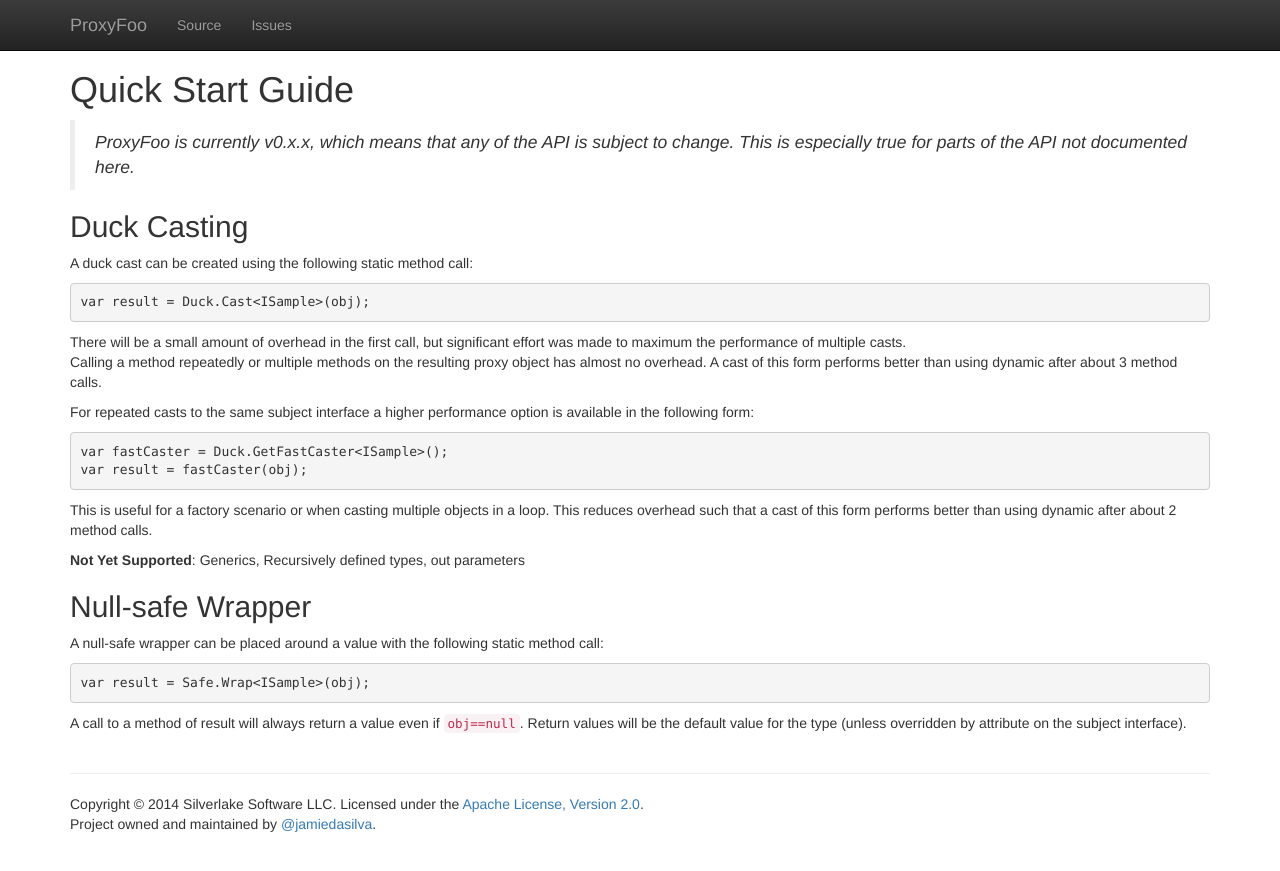
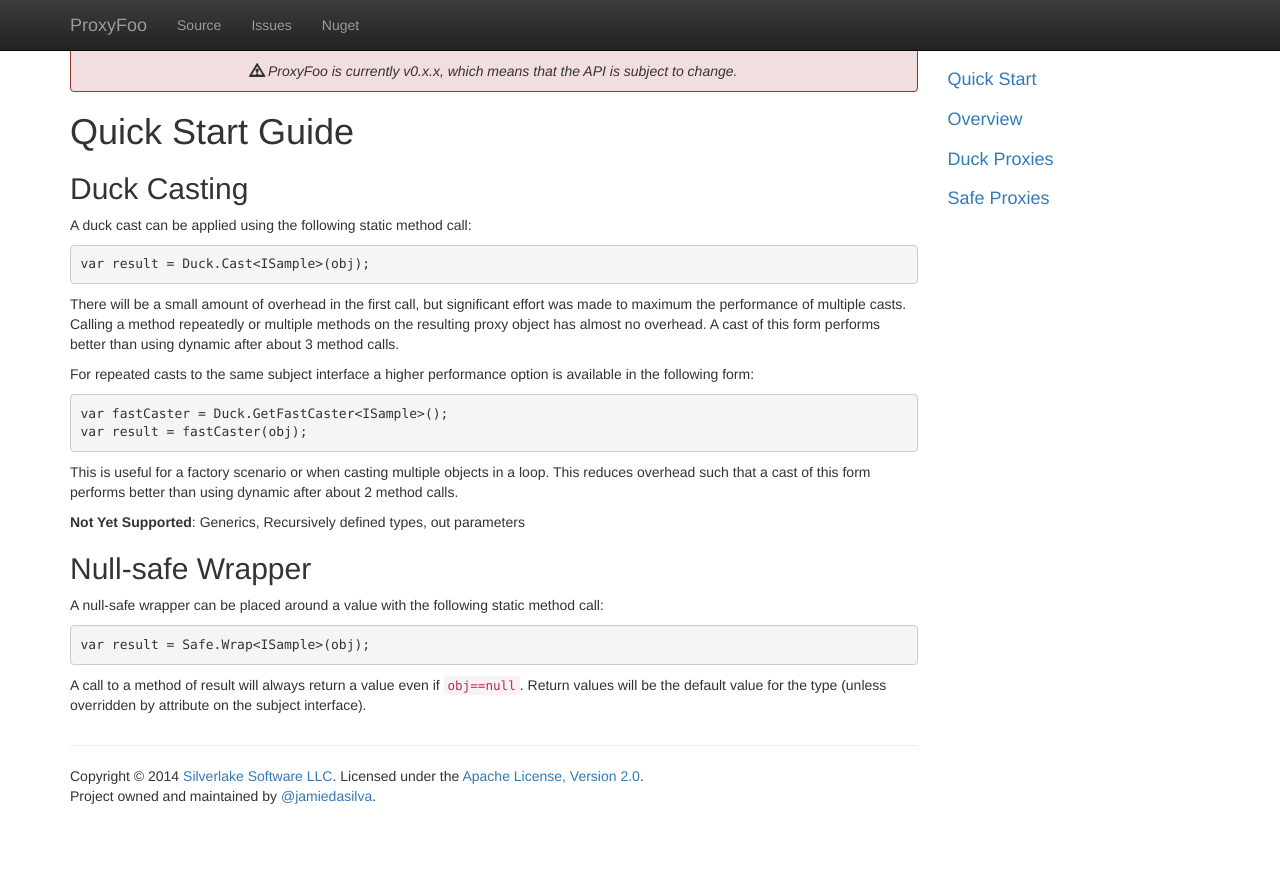
Before and after one commit to ProxyFoo/ProxyFoo.github.io, a Jekyll site: the page built from docs/quickstart/index.md, in a window 1280 px wide. Shown: the top 871 px of the page. Built offline with Jekyll 4.4.1, drawn with Linux system fonts in a browser that asks for light colours; nearby versions of some CDN libraries; Markdown is read by kramdown in place of the engine named in the settings.

Commit message:
Add overview, duck proxy, and safe proxy pages

````diff
--- /dev/null
+++ b/_includes/footer.html
@@ -0,0 +1,5 @@
+<hr class="footer">
+<footer>
+    Copyright &copy; 2014 <a href="http://silverlakesoftware.com">Silverlake Software LLC</a>.  Licensed under the <a href="http://www.apache.org/licenses/LICENSE-2.0.html">Apache License, Version 2.0</a>.<br>
+    Project owned and maintained by <a href="https://twitter.com/jamiedasilva">@jamiedasilva</a>.
+</footer>
--- a/_layouts/default.html
+++ b/_layouts/default.html
@@ -34,20 +34,15 @@
                     <!--<li class="active"><a href="#">Getting Started</a></li>-->
                     <li><a href="https://github.com/ProxyFoo/ProxyFoo">Source</a></li>
                     <li><a href="https://github.com/ProxyFoo/ProxyFoo/issues">Issues</a></li>
+                    <li><a href="http://www.nuget.org/packages/ProxyFoo/">Nuget</a>
                     </ul>
                 </div><!--/.nav-collapse -->
+            </div>
         </div>
     </div>
 
     {{ content }}
 
-        <div class="container">
-            <hr class="footer">
-            <footer>
-                Copyright &copy; 2014 Silverlake Software LLC.  Licensed under the <a href="http://www.apache.org/licenses/LICENSE-2.0.html">Apache License, Version 2.0</a>.<br>
-                Project owned and maintained by <a href="https://twitter.com/jamiedasilva">@jamiedasilva</a>.
-            </footer>
-        </div>
 
     <!-- jQuery (necessary for Bootstrap's JavaScript plugins) -->
     <script src="https://ajax.googleapis.com/ajax/libs/jquery/1.11.0/jquery.min.js"></script>
@@ -55,4 +50,29 @@
     <!-- Latest compiled and minified JavaScript -->
     <script src="//netdna.bootstrapcdn.com/bootstrap/3.1.1/js/bootstrap.min.js"></script>
 </body>
+
+<script>
+        // http://stackoverflow.com/a/11805106/287602 - thank you & voted.
+        // modified to use jquery "contains" so that it works with full links
+        // listen for click events originating from elements with href containing with #
+        $('body').on('click.scroll-adjust', '[href*="#"]', function (e) {
+          var $nav
+
+          // make sure navigation hasn't already been prevented
+          if ( e && e.isDefaultPrevented() ) return
+
+          // get a reference to the offending navbar
+      $nav = $('div.navbar')
+
+          // check if the navbar is fixed
+          if ( $nav.css('position') !== "fixed" ) return
+
+          // listen for when the browser performs the scroll
+      $(window).one('scroll', function () {
+            // scroll the window up by the height of the navbar
+            window.scrollBy(0, -$nav.height())
+        });
+
+  });
+    </script>
     </html>
--- a/_layouts/doc.html
+++ b/_layouts/doc.html
@@ -1,6 +1,37 @@
 ---
 layout: default
 ---
-<div id="doc" class="container">
-	{{ content }}
+
+<div class="container doc-body">
+    <div class="row">
+        <div class="col-md-9">
+        <div class="bg-danger versionzero aside">
+<span class="glyphicon glyphicon-warning-sign"></span>
+<em>ProxyFoo is currently v0.x.x, which means that the API is subject to change.</em>
 </div>
+            {{ content }}
+            {% include footer.html %}
+        </div>
+        <div class="col-md-3">
+            <div class="toc hidden-print" data-spy="affix" role="navigation">
+                <ul class="nav">
+                    <li><h4><a href="/docs/quickstart">Quick Start</a></li></h4>
+                    <li><h4><a href="/docs/overview">Overview</a></li></h4>
+                    <li>
+                        <h4><a href="/docs/duckproxies/">Duck Proxies</a></h4>
+                        <!--
+                        <ul class="nav">
+                            <li><a href="">Introduction</a><li>
+                            <li><a href="">Attributes</a><li>
+                            <li><a href="">Other</a><li>
+                        </ul>
+                        -->
+                    </li>
+                    <li>
+                        <h4><a href="/docs/safeproxies/">Safe Proxies</a></h4>
+                    </li>
+                </ul>
+            </div>
+        </div>
+    </div>
+</div>
--- a/docs/quickstart/index.md
+++ b/docs/quickstart/index.md
@@ -4,11 +4,10 @@
 ---
 #Quick Start Guide
 
->*ProxyFoo is currently v0.x.x, which means that any of the API is subject to change.  This is especially true for parts of the API not documented here.*
-
+<div id="duckcasting" class="heading"></div>
 ##Duck Casting
 
-A duck cast can be created using the following static method call:
+A duck cast can be applied using the following static method call:
 
 ```c#
 var result = Duck.Cast<ISample>(obj);
--- a/public/css/site.css
+++ b/public/css/site.css
@@ -1,6 +1,51 @@
 body {
-	padding-top: 50px;
+	padding-top: 40px;
 	margin-bottom: 20px;
+}
+
+.doc-body
+{
+	padding-top: 0px;
+}
+
+.versionzero
+{
+	margin-top: 10px;
+	text-align: center;
+	border-bottom-left-radius: 4px;
+	border-bottom-right-radius: 4px;
+	border: solid 1px rgb(150,50,50);
+}
+
+.btn-jumbotron
+{
+	margin-right: 10px;
+}
+
+.toc
+{
+	padding-top: 20px;
+}
+
+.aside
+{
+	padding: 10px;
+}
+
+.nt-danger
+{
+	border-left: 2px red solid;
+	padding-left: 10px;
+}
+
+li > ul
+{
+	margin-left: 10px;
+}
+
+li > h4
+{
+	padding-bottom: 10px;
 }
 
 hr.footer {
````
Also changed, not shown: docs/duckproxies/index.md (added, +117 -0 lines), docs/overview/index.md (added, +31 -0 lines), docs/safeproxies/index.md (added, +32 -0 lines), index.html (+8 -3 lines). Lines whose indentation alone changed are shown as unchanged.
